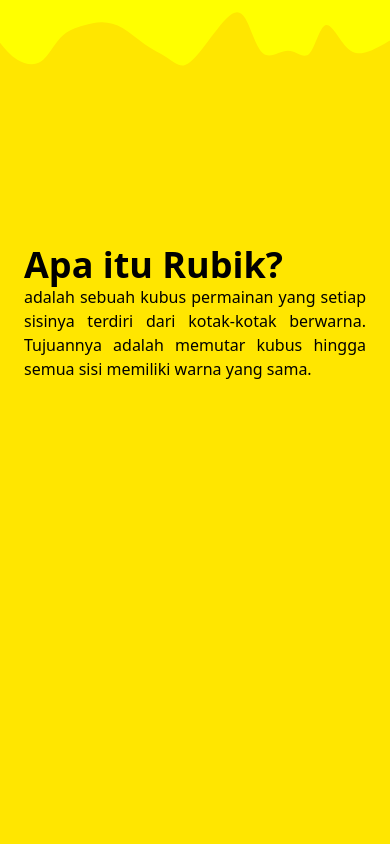
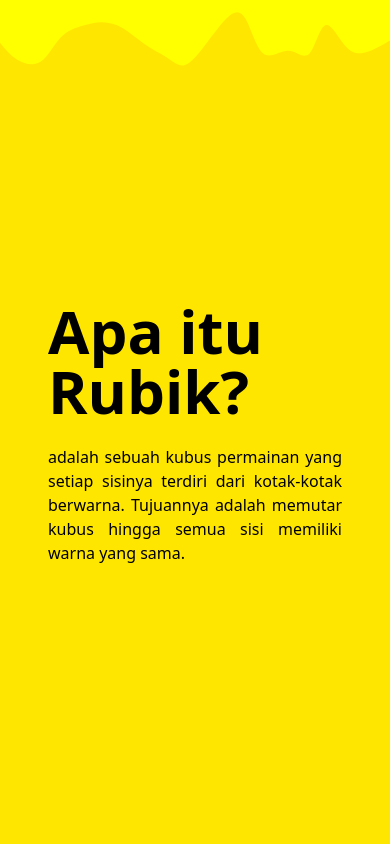
Before and after one commit to Ejrah/rubik, a plain HTML site: page index.html in a window 390 px wide. Shown: the part 900-1744 px from the top of the page. Drawn offline with nearby package versions, Linux system fonts and the light colour scheme.

Commit message:
Update index.html

```diff
--- a/index.html
+++ b/index.html
@@ -53,8 +53,9 @@
     </svg>
 
     <section id="about"
-            class="min-h-screen bg-[#FFE600] flex-col-2 md:flex justify-center items-center p-6 gap-4 md:p-36 md:gap-12 overflow-x-hidden">
-            <h1 class="text-4xl md:text-7xl mt-24 md:mt-4 font-extrabold" data-aos="flip-right">Apa itu Rubik?</h1>
+        class="min-h-screen bg-[#FFE600] flex-col-2 md:flex justify-center items-center p-12 md:p-6 gap-4 md:p-36 md:gap-12 overflow-x-hidden">
+        <h1 class="text-6xl md:text-7xl mt-32 mb-6 md:mb-2 md:mt-4 font-extrabold" data-aos="flip-right">Apa itu Rubik?
+        </h1>
         <p class="text-md md:text-lg text-justify" data-aos="fade-left">adalah sebuah kubus
             permainan yang setiap sisinya terdiri dari kotak-kotak
             berwarna. Tujuannya adalah memutar kubus hingga semua sisi memiliki warna yang sama.</p>
```
Lines whose indentation alone changed are shown as unchanged.
